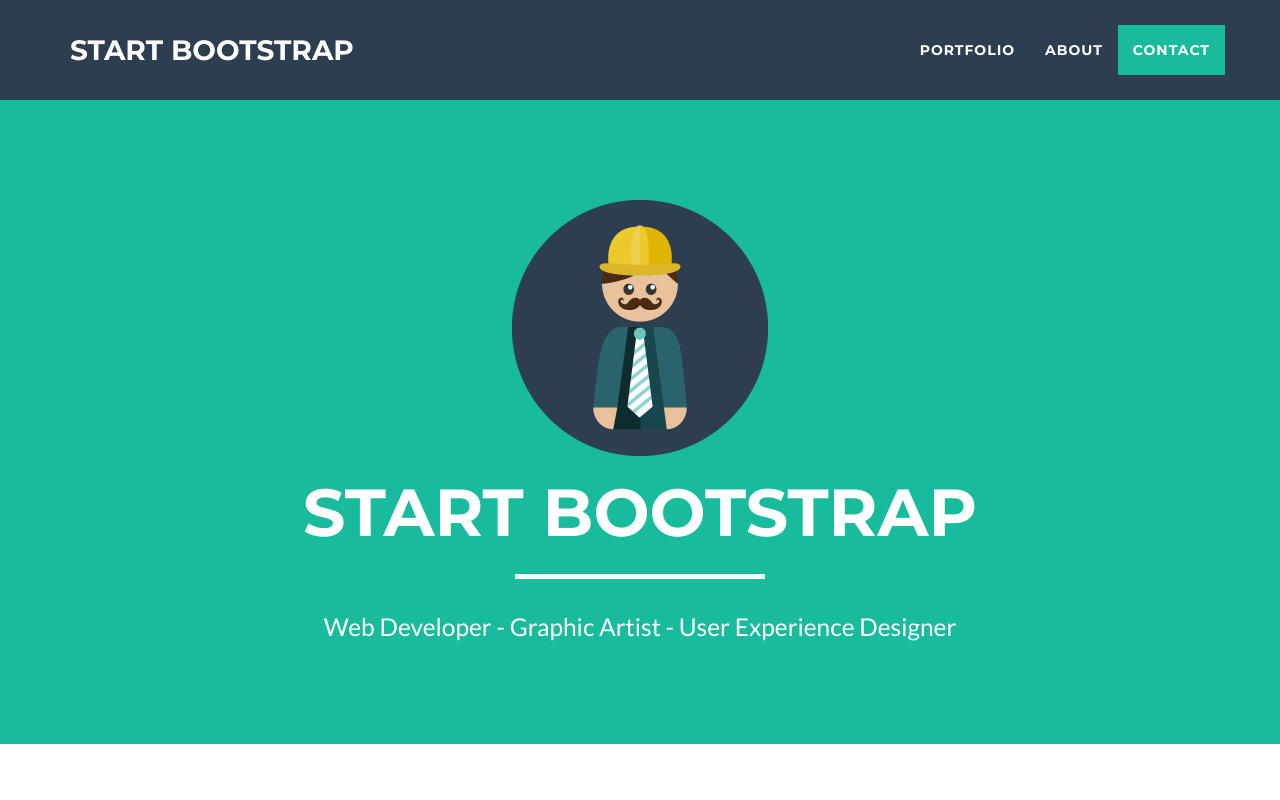
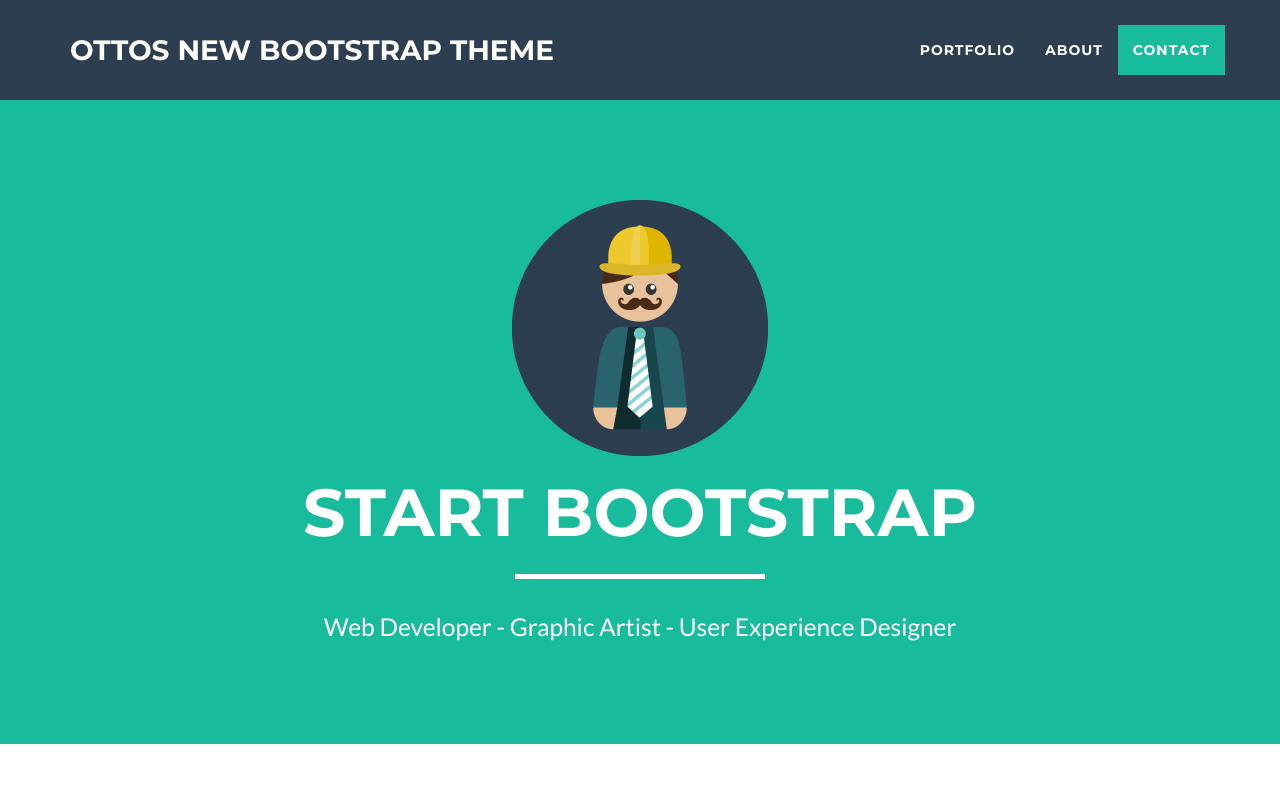
Before and after one commit to tuttiparis/bsdemo, a website: page index.html in a window 1280 px wide. Shown: the top 800 px of the page. Drawn offline with nearby package versions, Linux system fonts and the light colour scheme.

Commit message:
new title

```diff
--- a/index.html
+++ b/index.html
@@ -42,7 +42,7 @@
                 <button type="button" class="navbar-toggle" data-toggle="collapse" data-target="#bs-example-navbar-collapse-1">
                     <span class="sr-only">Toggle navigation</span> Menu <i class="fa fa-bars"></i>
                 </button>
-                <a class="navbar-brand" href="#page-top">Start Bootstrap</a>
+                <a class="navbar-brand" href="#page-top">Ottos new Bootstrap Theme</a>
             </div>
 
             <!-- Collect the nav links, forms, and other content for toggling -->
```
